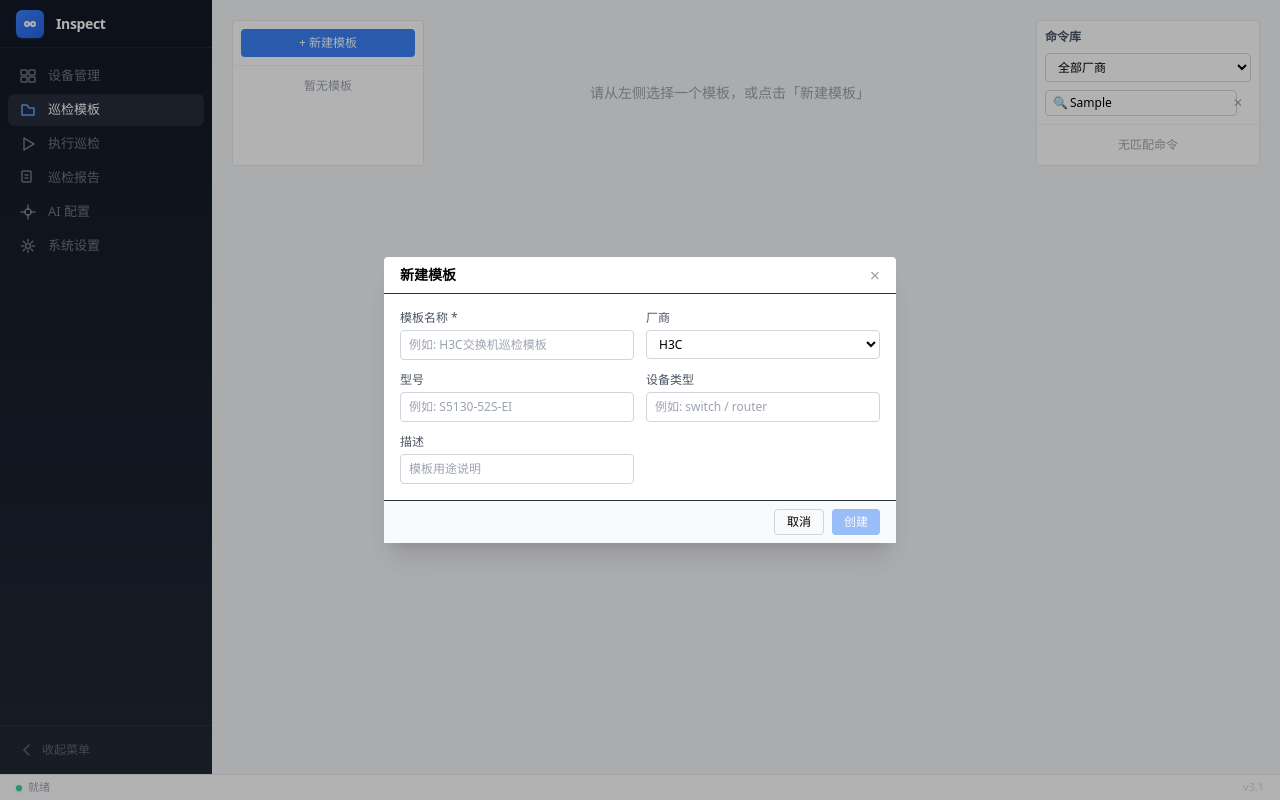
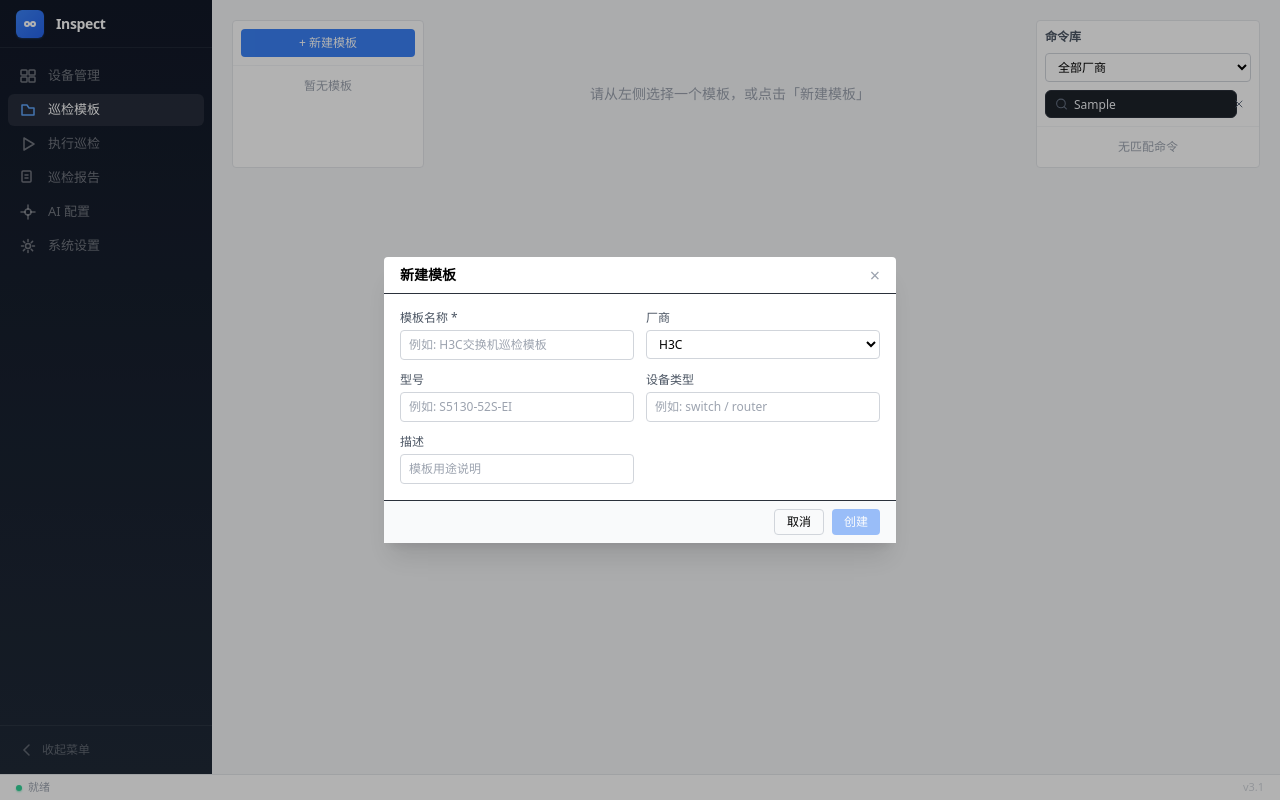
Before and after one commit to neowong/inspection-rust, a React (Vite) app: page /templates in a window 1280 px wide. Both pictures are taken after typing "Sample" into the empty fields and a click on the button "+ 新建模板". Built offline with nearby package versions, Linux system fonts and the light colour scheme.

Commit message:
style: 重构 SearchInput — lucide 图标 + 暗色样式
Co-Authored-By: neo <neowong2005@gmail.com>

```diff
--- a/src/components/SearchInput.tsx
+++ b/src/components/SearchInput.tsx
@@ -1,4 +1,5 @@
 import { useRef, useEffect } from "react";
+import { Search, X } from "lucide-react";
 
 interface Props {
   value: string;
@@ -23,18 +24,21 @@ export default function SearchInput({ value, onChange, placeholder = "搜索..."
 
   return (
     <div className="relative">
-      <span className="absolute left-2 top-1/2 -translate-y-1/2 text-gray-400 text-xs">🔍</span>
+      <Search size={13} className="absolute left-2.5 top-1/2 -translate-y-1/2 text-[hsl(var(--text-tertiary))]" />
       <input
         ref={ref}
         type="text"
         value={value}
         onChange={e => onChange(e.target.value)}
         placeholder={placeholder}
-        className="pl-6 pr-2 py-1 border border-gray-300 rounded text-xs w-48 focus:outline-none focus:border-blue-400"
+        className="h-7 pl-7 pr-6 rounded-md border border-[hsl(var(--border))] bg-[hsl(var(--bg-card))] text-xs text-[hsl(var(--text-primary))] placeholder:text-[hsl(var(--text-tertiary))] w-48 outline-none focus:border-[hsl(var(--accent))] focus:ring-2 focus:ring-[hsl(var(--accent)/0.2)] transition-colors"
       />
       {value && (
-        <button className="absolute right-2 top-1/2 -translate-y-1/2 text-gray-400 hover:text-gray-600 text-xs" onClick={() => onChange("")}>
-          ✕
+        <button
+          className="absolute right-1.5 top-1/2 -translate-y-1/2 text-[hsl(var(--text-tertiary))] hover:text-[hsl(var(--text-primary))]"
+          onClick={() => onChange("")}
+        >
+          <X size={12} />
         </button>
       )}
     </div>
```
